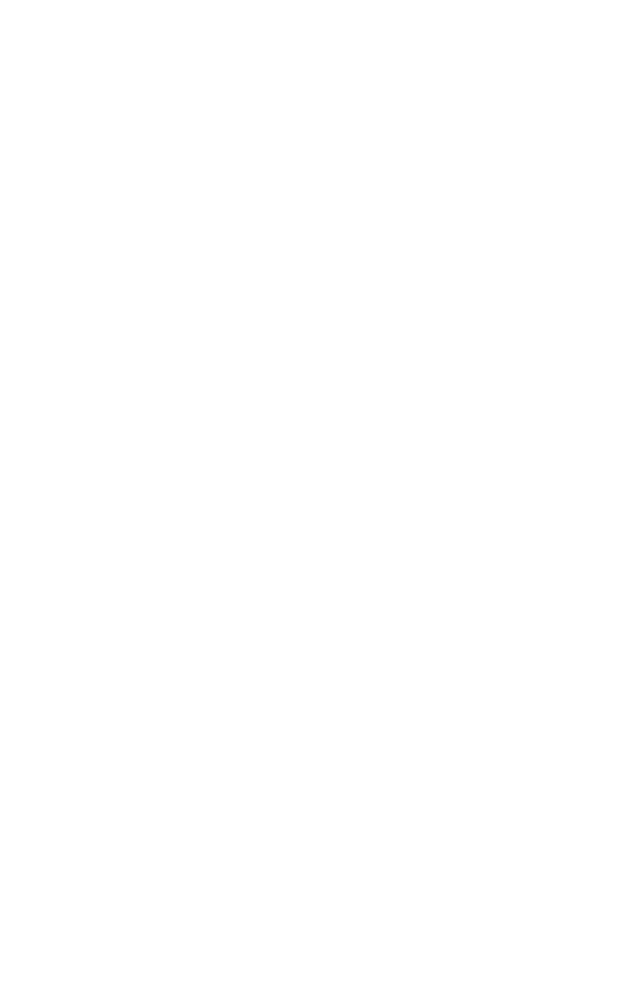
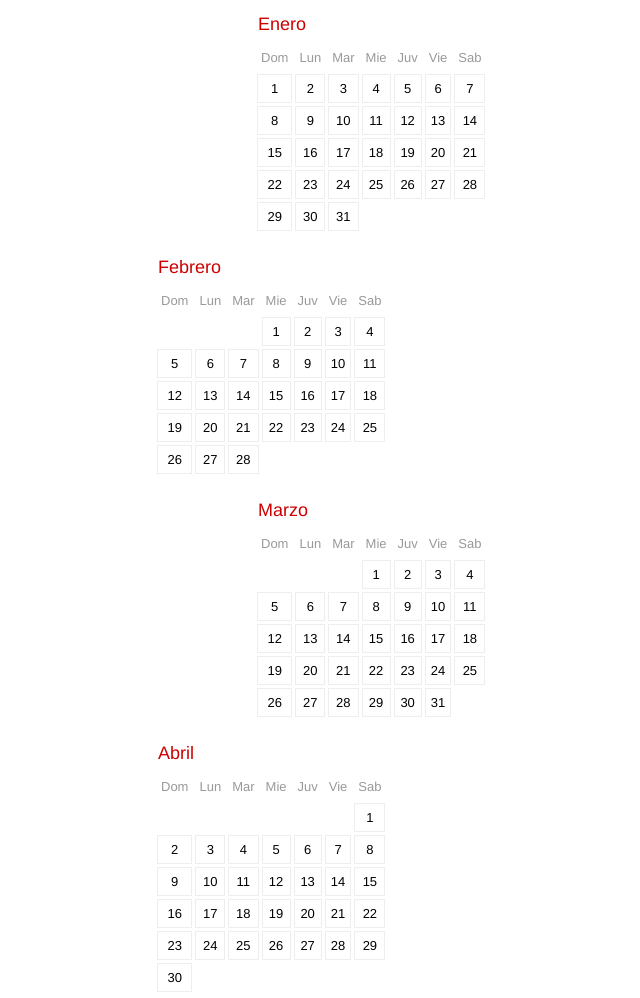
Before and after one commit to faseneo/clasestalleripla, a plain HTML site: page index.html in a window 1280 px wide. Shown: the top 998 px of the page, without its empty margins (311-951 px from the left). Before the commit the page ends 800 px from the top, so only its background shows below. Drawn offline with Linux system fonts and the light colour scheme.

Commit message:
corrige index y js, agrega readme

```diff
--- a/index.html
+++ b/index.html
@@ -3,10 +3,11 @@
 	<head>
 		<meta charset="utf-8">
 		<title>Calendario</title>
-		<script scr="main.js"></script>
 		<link rel="stylesheet" href="style.css">
+
+
 	</head>
 	<body>
-
+			<script src="main.js"></script>
 	</body>
 </html>
--- a/main.js
+++ b/main.js
@@ -59,7 +59,7 @@ function numerar() {
   }
 }
 
-function fechaPorDia(año, dia) {
-  var date = new Date(año, 0);
+function fechaPorDia(ano, dia) {
+  var date = new Date(ano, 0);
   return new Date(date.setDate(dia));
 }
```
Also changed, not shown: 1 other file.
